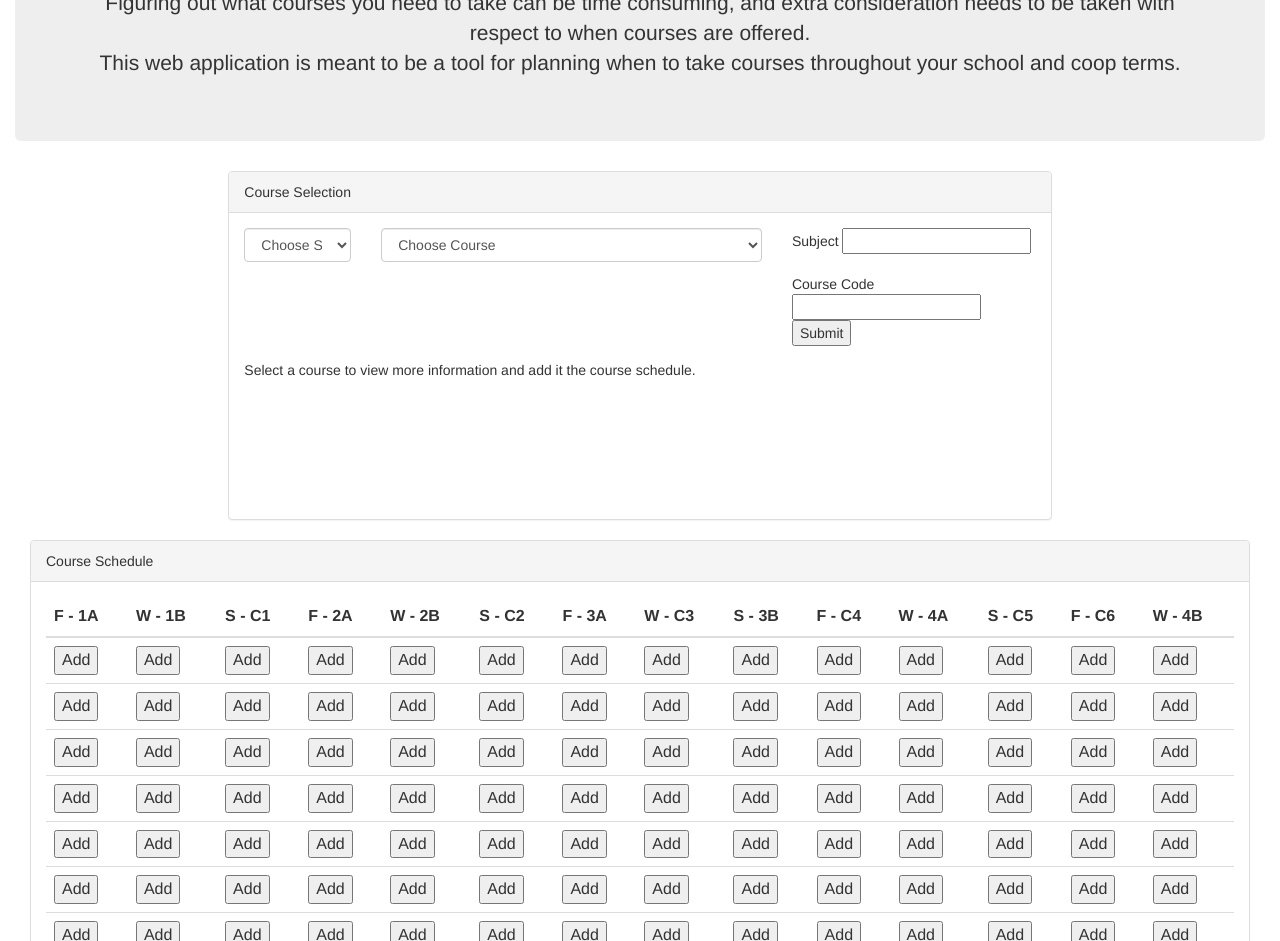
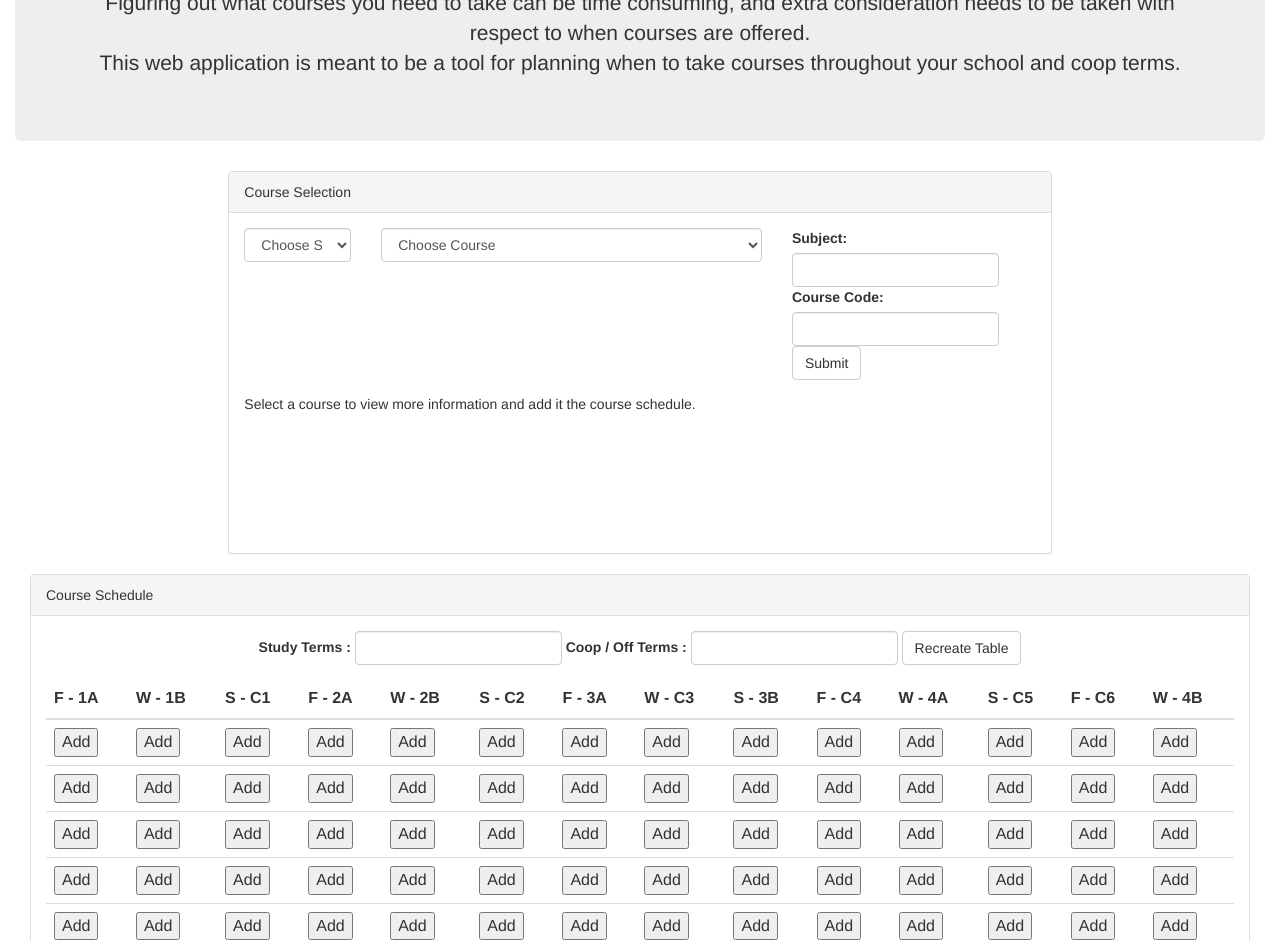
Before and after one commit to benson-guo/Waterloo-Course-Scheduler, a plain HTML site: page html/index.html in a window 1280 px wide. Shown: the part 159-1100 px from the top of the page. Drawn offline with nearby package versions, Linux system fonts and the light colour scheme; files that its build step writes are made by us from their sources; no server answers; files whose address does not match are found by name.

Commit message:
updated forms, created form for table

```diff
--- a/html/index.html
+++ b/html/index.html
@@ -42,10 +42,16 @@
 							</div>
 						</div>
 						<div class="col-sm-4">
-							<form action="/reqoff" method="post" id="courseForm">
-								Subject <input type="text" name="courseSubject"> <br><br>
-								Course Code <input type="text" name="courseCode">
-								<input type="submit" value="Submit">
+							<form class="form-inline" action="/reqoff" method="post" id="courseForm">
+							  <div class="form-group">
+							    <label>Subject:&nbsp;&nbsp;&nbsp;&nbsp;&nbsp;&nbsp;&nbsp;&nbsp;&nbsp;</label>
+							    <input type="text" class="form-control" name="courseSubject" id="inputsm">
+							  </div>
+							  <div class="form-group">
+							    <label>Course Code:</label>
+							    <input type="text" class="form-control" name="courseCode" id="inputsm">
+							  </div>
+							  <button type="submit" class="btn btn-default">Submit</button>
 							</form>
 						</div>
 			        </div>
@@ -85,6 +91,19 @@
 		  	<div class="panel panel-default">
 		      <div class="panel-heading">Course Schedule</div>
 		      <div class="panel-body">
+		      <center>
+		      <form class="form-inline" action="/reqoff" method="post" id="tableForm">
+				  <div class="form-group">
+				    <label>Study Terms :</label>
+				    <input type="text" class="form-control" name="studyTerms">
+				  </div>
+				  <div class="form-group">
+				    <label>Coop / Off Terms :</label>
+				    <input type="text" class="form-control" name="offTerms">
+				  </div>
+				  <button type="submit" class="btn btn-default">Recreate Table</button>
+			  </form>
+			  </center>
 		  		<div id="tabledialogue"></div>
 				<table class="table" id="coursetable">
 				  <thead>
```
